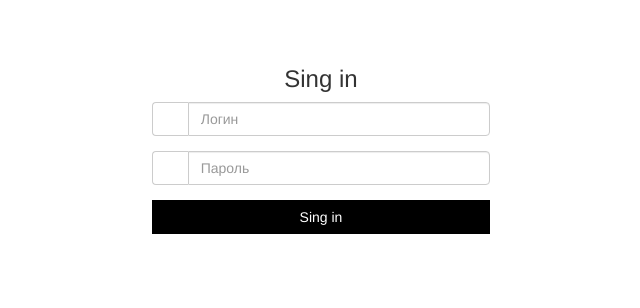
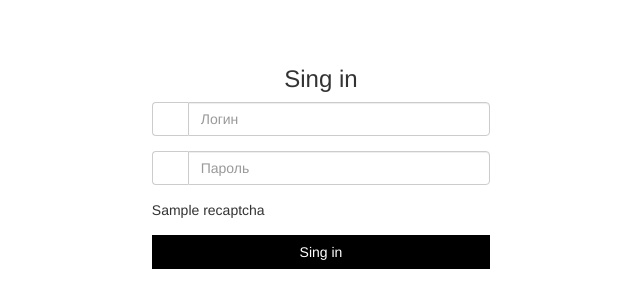
Before and after one commit to alexxxmen/b64, a Python web app: template templates/login.html in a window 1280 px wide. Shown: the part 194-502 px from the top of the page, without its empty margins (319-959 px from the left). Run offline with Jinja, Linux system fonts and the light colour scheme; the template is opened without the code that fills it: most values are stand-ins (such as "Sample title", 1, 10 or a date in 2020); some web fonts are replaced.

Commit message:
added recaptcha to login form

```diff
--- a/controllers/__init__.py
+++ b/controllers/__init__.py
@@ -10,7 +10,7 @@ import traceback
 
 from flask import flash, redirect, url_for
 
-from storm import fh, mail
+from storm import fh, mail, recaptcha
 from config import ENCODE_NUM, TELEGRAM_BOT_TOKEN as bot_token, TELEGRAM_BOT_URL as bot_api_url
 from models import ClientLog, ErrorLog, Bid
 from utils import Logger, get_request_data, Struct
@@ -133,6 +133,10 @@ class BaseController(object):
         self.log.debug("Error during send alarm msg. Error description = %s" %
                        response.json().get('description', ''))
 
+    def _verify_recaptcha(self):
+        if not recaptcha.verify():
+            raise IncorrectCaptchaException("Recaptcha verification failed")
+
 
 class TemplateController(BaseController):
     def call(self, *args, **kwds):
--- a/controllers/login.py
+++ b/controllers/login.py
@@ -22,8 +22,8 @@ class LoginController(TemplateController):
             return render_template("login.html", next=self.request.args.get("next"))
 
         self.error_view = self.request.full_path
+        self._verify_recaptcha()
         form_data = self._verify_post_request(('password', 'login'))
-        # self._verify_recaptcha(form_data.login) todo
         manager = self._verify_manager(form_data.login)
         self._check_hashed_password(manager, form_data.password)
 
--- a/templates/login.html
+++ b/templates/login.html
@@ -18,6 +18,7 @@
                         <span class="input-group-addon"><i class="glyphicon glyphicon-lock"></i></span>
                         <input class="form-control" type="password" name='password' placeholder="Пароль" required>
                     </div>
+                    <div class="form-group input-group">{{ recaptcha }}</div>
                     <input type="submit" id="sign-in-btn" class="btn btn-block" value="Sing in">
                   </div>
                 </form>
```
Also changed, not shown: controllers/bid.py (+1 -6 lines).
